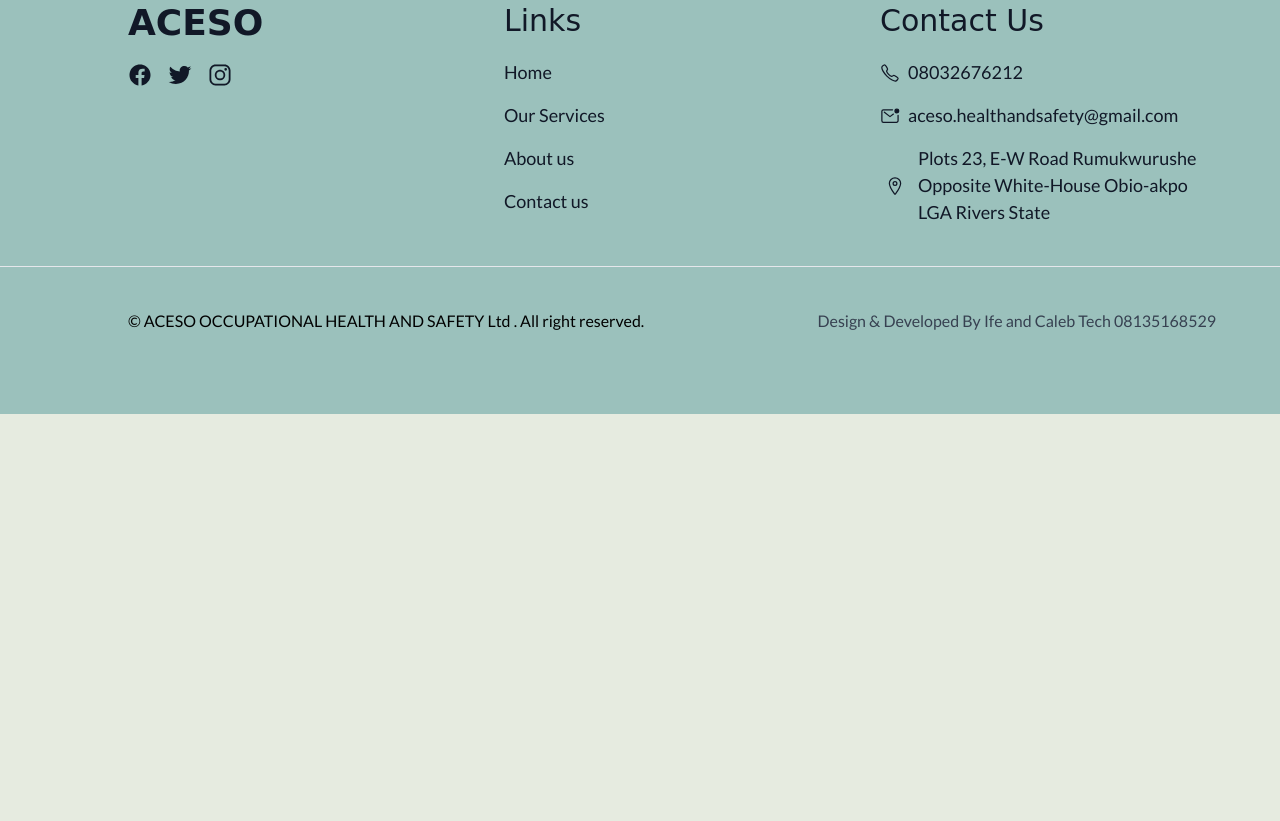
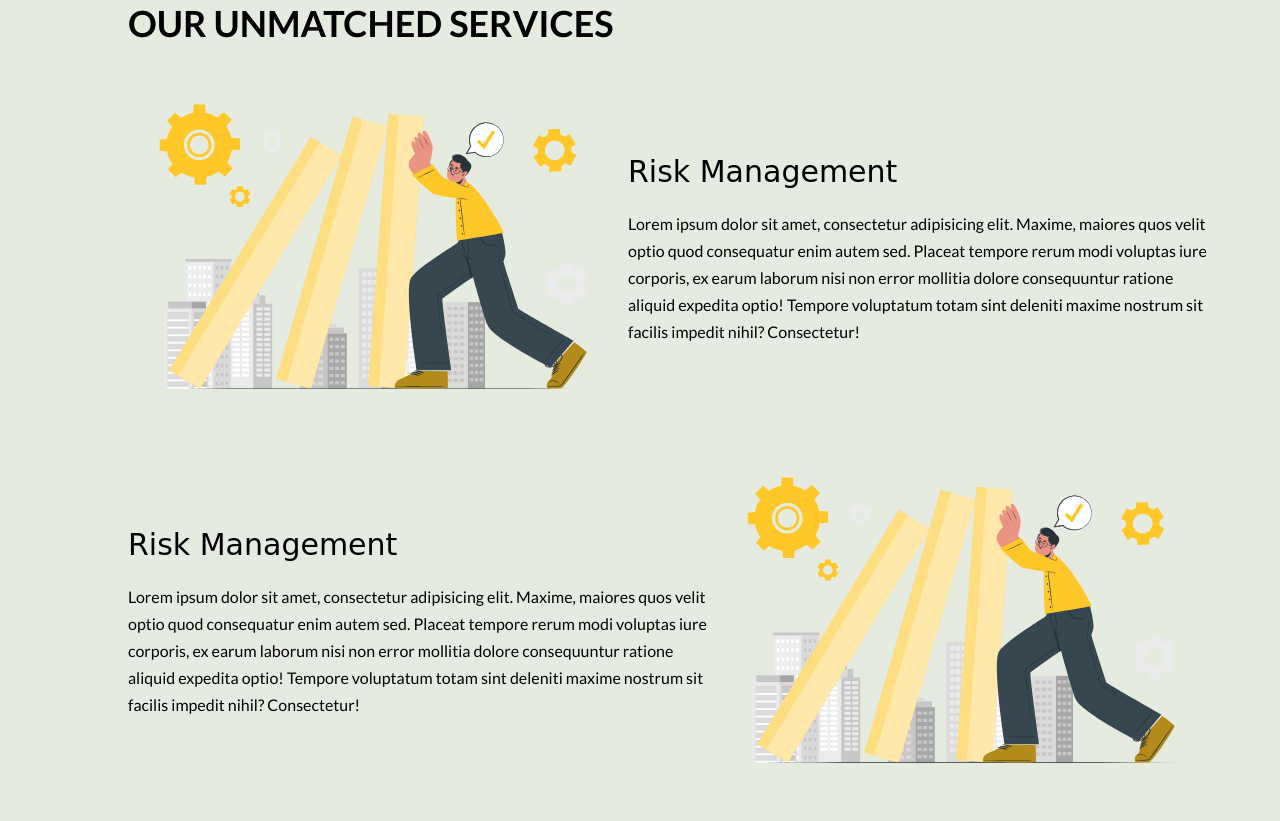
Before and after one commit to highfee/aceso-landing-page, a website built with Vite: page services.html in a window 1280 px wide. Shown: the part 439-1260 px from the top of the page. Before the commit the page ends 853 px from the top, so only its background shows below. Built offline with nearby package versions, Linux system fonts and the light colour scheme; a web font is replaced by a local one.

Commit message:
added services page

```diff
--- a/contact.html
+++ b/contact.html
@@ -185,8 +185,8 @@
                 class="text-xl min-w-[30px]"
               ></ion-icon>
               <p>
-                Plots 23, E-W Road Rumukwurushe Opposite White-House Obio-akpo
-                LGA Rivers State
+                Plots 23, E-W Road Rumukwurushe Opposite White-House, Oilmill,
+                Portharcout.
               </p>
             </div>
           </div>
--- a/index.html
+++ b/index.html
@@ -57,9 +57,9 @@
             SOLUTION
           </h1>
         </section>
-        <p class="text-white/80 mb-8">
-          Lorem ipsum dolor sit amet consectetur adipisicing elit. Provident
-          optio
+        <p class="text-white/80 mb-8 md:text-xl">
+          Ensuring the well-being of workers through comprehensive occupational
+          health and safety solutions.
         </p>
         <a
           href="./about.html"
@@ -190,8 +190,8 @@
                 class="text-xl min-w-[30px]"
               ></ion-icon>
               <p>
-                Plots 23, E-W Road Rumukwurushe Opposite White-House Obio-akpo
-                LGA Rivers State
+                Plots 23, E-W Road Rumukwurushe Opposite White-House, Oilmill,
+                Portharcout.
               </p>
             </div>
           </div>
--- a/services.html
+++ b/services.html
@@ -61,6 +61,47 @@
         </section>
       </div>
     </section>
+    <section class="py-20 container_block">
+      <p class="text-4xl mb-10 font-bold">OUR UNMATCHED SERVICES</p>
+      <div class="flex flex-col gap-10 services">
+        <div class="flex items-center flex-col lg:flex-row">
+          <img
+            src="./images/risk.svg"
+            alt=""
+            class="flex-1 w-full max-w-[500px]"
+          />
+          <div class="flex-1 leading-8">
+            <p class="font-Phudu text-3xl mb-5">Risk Management</p>
+            <p>
+              Lorem ipsum dolor sit amet, consectetur adipisicing elit. Maxime,
+              maiores quos velit optio quod consequatur enim autem sed. Placeat
+              tempore rerum modi voluptas iure corporis, ex earum laborum nisi
+              non error mollitia dolore consequuntur ratione aliquid expedita
+              optio! Tempore voluptatum totam sint deleniti maxime nostrum sit
+              facilis impedit nihil? Consectetur!
+            </p>
+          </div>
+        </div>
+        <div class="flex items-center flex-col lg:flex-row">
+          <img
+            src="./images/risk.svg"
+            alt=""
+            class="flex-1 w-full max-w-[500px]"
+          />
+          <div class="flex-1 leading-8">
+            <p class="font-Phudu text-3xl mb-5">Risk Management</p>
+            <p>
+              Lorem ipsum dolor sit amet, consectetur adipisicing elit. Maxime,
+              maiores quos velit optio quod consequatur enim autem sed. Placeat
+              tempore rerum modi voluptas iure corporis, ex earum laborum nisi
+              non error mollitia dolore consequuntur ratione aliquid expedita
+              optio! Tempore voluptatum totam sint deleniti maxime nostrum sit
+              facilis impedit nihil? Consectetur!
+            </p>
+          </div>
+        </div>
+      </div>
+    </section>
 
     <section class="py-20 bg-two">
       <div
@@ -104,8 +145,8 @@
                 class="text-xl min-w-[30px]"
               ></ion-icon>
               <p>
-                Plots 23, E-W Road Rumukwurushe Opposite White-House Obio-akpo
-                LGA Rivers State
+                Plots 23, E-W Road Rumukwurushe Opposite White-House , Oilmill,
+                Portharcout.
               </p>
             </div>
           </div>
--- a/style.css
+++ b/style.css
@@ -65,4 +65,7 @@
     transform: rotate(-45deg);
     z-index: 4;
   }
+  .services > div:nth-child(even) img {
+    order: 2;
+  }
 }
```
Also changed, not shown: public/images/risk.jpg (added), public/images/risk.svg (added).
